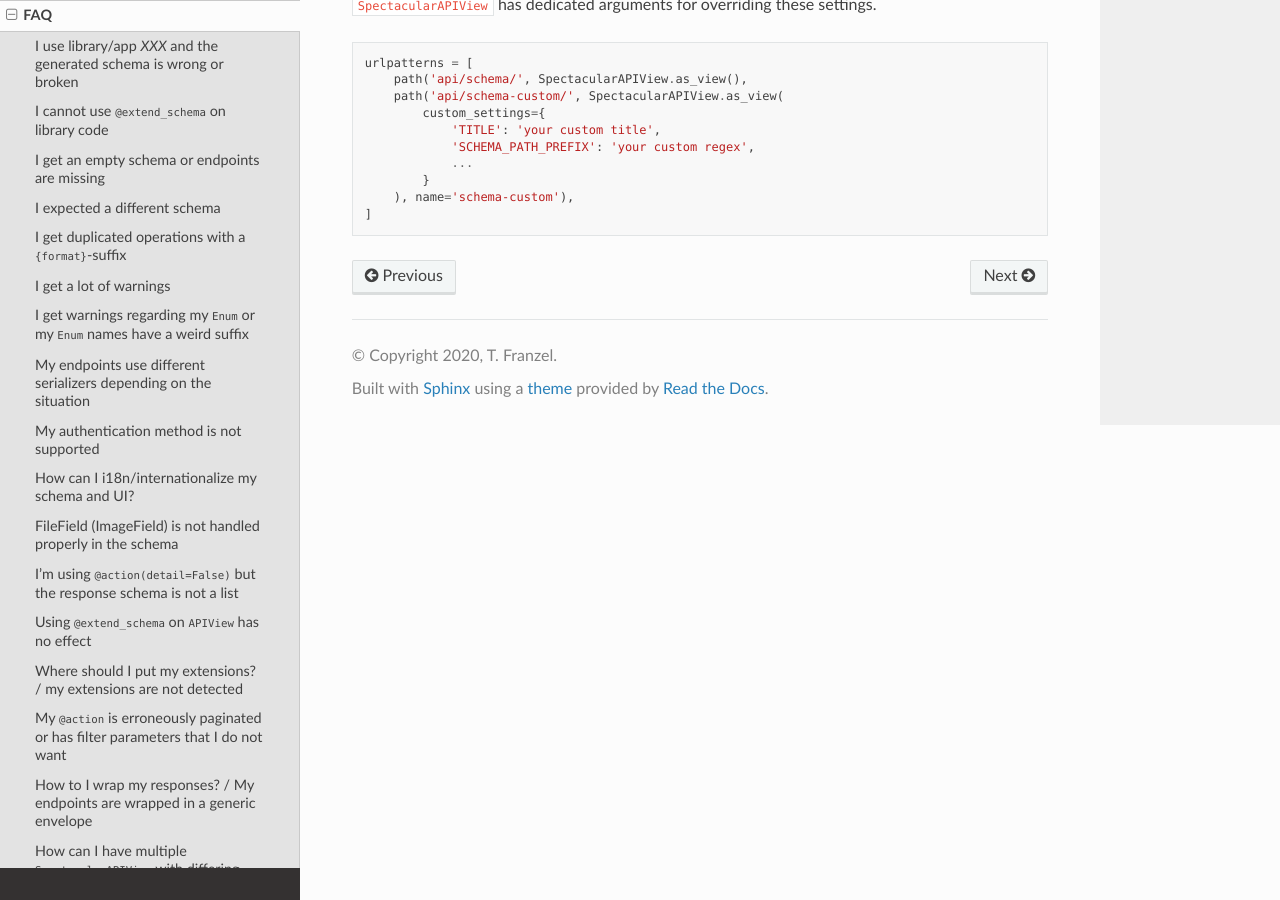
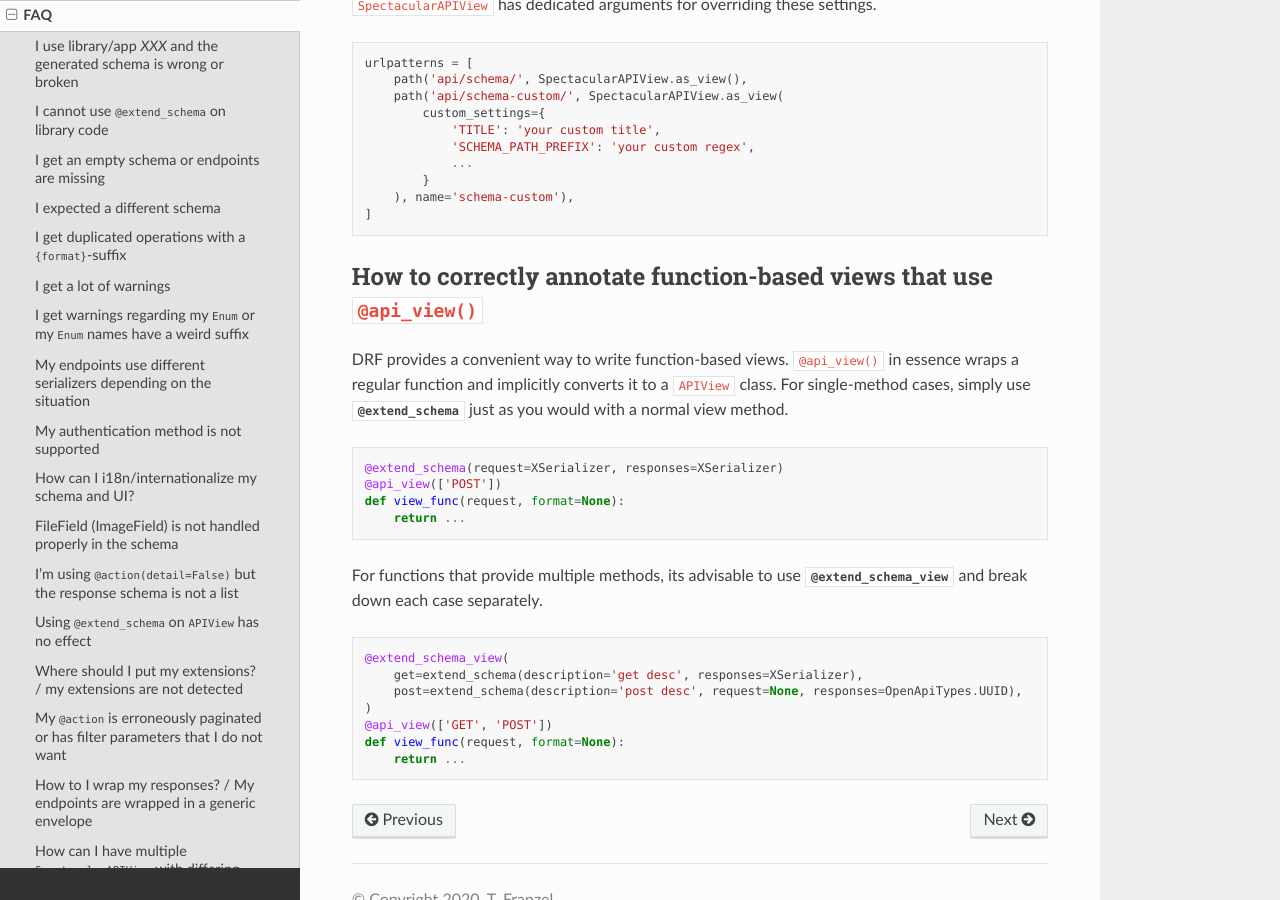
Before and after one commit to tfranzel/drf-spectacular, a Sphinx documentation site: the page built from docs/faq.rst, in a window 1280 px wide and 900 px high, scrolled down 5762 px. Built offline with Sphinx 7.4.7 and the Read the Docs theme 2.0.0, drawn with Linux system fonts in a browser that asks for light colours.

Commit message:
FAQ for @api_view #635

```diff
--- a/docs/faq.rst
+++ b/docs/faq.rst
@@ -284,3 +284,31 @@ not allowed. ``SpectacularAPIView`` has dedicated arguments for overriding these
             }
         ), name='schema-custom'),
     ]
+
+
+How to correctly annotate function-based views that use ``@api_view()``
+-----------------------------------------------------------------------
+
+DRF provides a convenient way to write function-based views. ``@api_view()`` in essence wraps a regular
+function and implicitly converts it to a ``APIView`` class. For single-method cases, simply use
+:py:func:`@extend_schema <drf_spectacular.utils.extend_schema>` just as you would with a normal view method.
+
+.. code-block:: python
+
+    @extend_schema(request=XSerializer, responses=XSerializer)
+    @api_view(['POST'])
+    def view_func(request, format=None):
+        return ...
+
+For functions that provide multiple methods, its advisable to use :py:func:`@extend_schema_view <drf_spectacular.utils.extend_schema_view>`
+and break down each case separately.
+
+.. code-block:: python
+
+    @extend_schema_view(
+        get=extend_schema(description='get desc', responses=XSerializer),
+        post=extend_schema(description='post desc', request=None, responses=OpenApiTypes.UUID),
+    )
+    @api_view(['GET', 'POST'])
+    def view_func(request, format=None):
+        return ...
```
